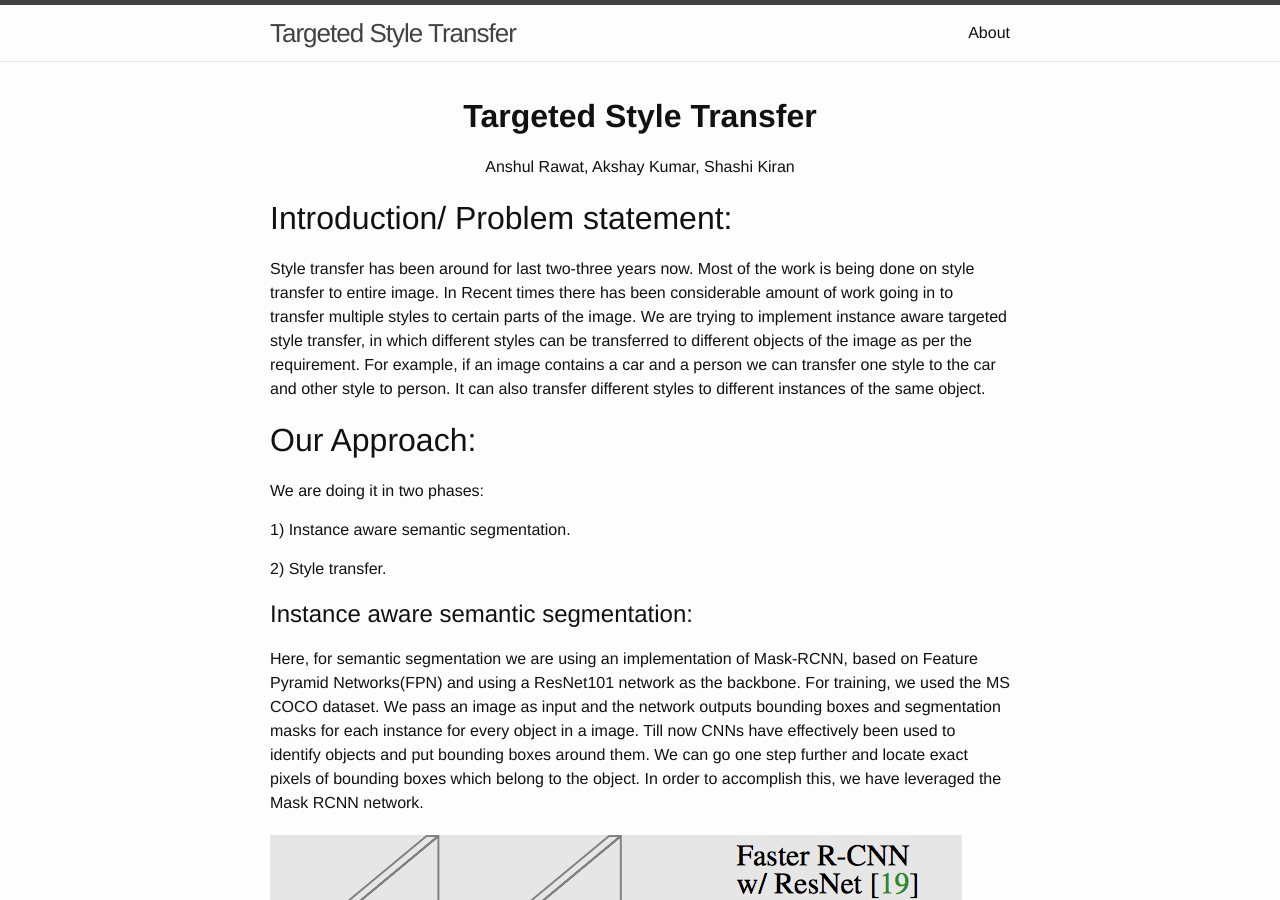
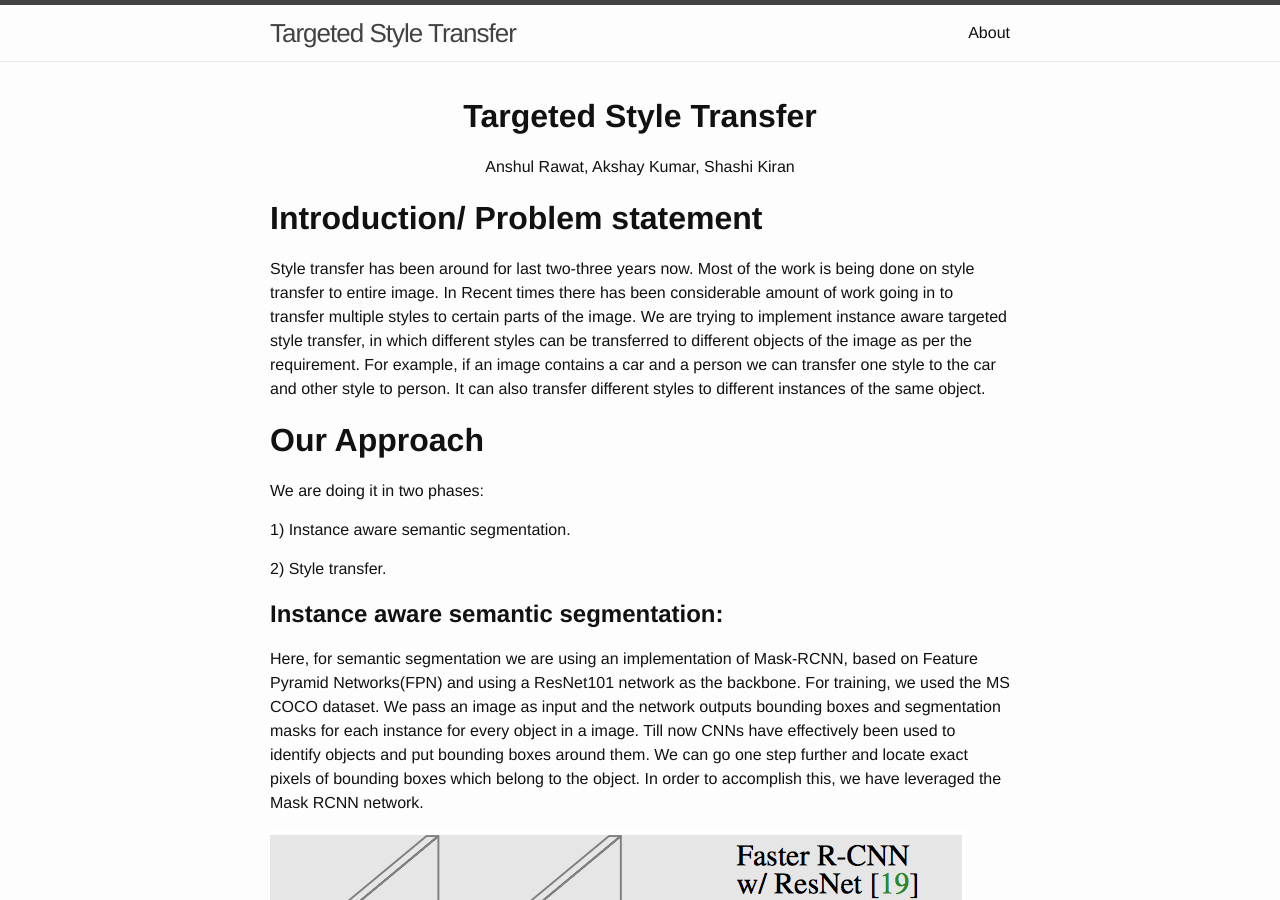
Before and after one commit to DarkKnightsDL/TargetedStyleTransfer, a Jekyll site: the page built from docs/index.md, in a window 1280 px wide and 900 px high. Built offline with Jekyll 4.4.1, drawn with Linux system fonts in a browser that asks for light colours; some of the changed text lies outside the part shown.

```diff
--- a/docs/index.md
+++ b/docs/index.md
@@ -6,11 +6,11 @@ layout: default
 
 <h4 align="center">Anshul Rawat, Akshay Kumar, Shashi Kiran</h4>
 
-<h1>Introduction/ Problem statement:</h1>
+# **Introduction/ Problem statement**
 
 Style transfer has been around for last two-three years now. Most of the work is being done on style transfer to entire image. In Recent times there has been considerable amount of work going in to transfer multiple styles to certain parts of the image. We are trying to implement instance aware targeted style transfer, in which different styles can be transferred to different objects of the image as per the requirement. For example, if an image contains a car and a person we can transfer one style to the car and other style to person. It can also transfer different styles to different instances of the same object.
 
-# Our Approach:
+# **Our Approach**
 
 We are doing it in two phases:
 
@@ -18,7 +18,7 @@ We are doing it in two phases:
 
 2) Style transfer.
 
-## Instance aware semantic segmentation:
+## **Instance aware semantic segmentation:**
 Here, for semantic segmentation we are using an implementation of Mask-RCNN, based on Feature Pyramid Networks(FPN) and using a ResNet101 network as the backbone. For training, we used the MS COCO dataset. We pass an image as input and the network outputs bounding boxes and segmentation masks for each instance for every object in a image.
 Till now CNNs have effectively been used to identify objects and put bounding boxes around them. We can go one step further and locate exact pixels of bounding boxes which belong to the object. In order to accomplish this, we have leveraged the Mask RCNN network.
 
@@ -39,7 +39,7 @@ Additionally, the Mask-RCNN also leverages the FPN to be able to detect objects
 <br>
 <br>
 
-## Style Transfer:
+## **Style Transfer:**
 We implement style transfer as an optimization problem as described in Gatys et al. [1]. Given a content image c, and a style image s we start with any random image and try to minimize the overall loss( content and style loss) given by the formula:
 x∗=argminx(αLcontent(c,x)+βLstyle(s,x))
 L=αLc+βLs
@@ -70,7 +70,7 @@ compare different layers
 
 Initially we had planned to do the style transfer to the entire image, followed by instance aware semantic segmentation which gave us the masks for different objects in the image. Then using these masks and user input we planned to superimpose the style onto original image accordingly. But this approach was not optimal as we were transferring many styles over the entire image which was redundant.  So we came up with a different approach for achieving targeted style transfer. Now, we are first doing the instance aware semantic segmentation part, which gives us the bounding boxes as well as the masks for each instance of every object in the image. After that, we take the input from the user as to which instance of which object he/she wants the style to be transferred on. The user can select multiple object instances and for the selected objects, we generate the masks as black and white images, with the white part denoting the mask for that object instance. Once this is done, we transfer the style onto the various user specified objects, and finally we get the style transferred image with the style transfer on the selected objects accordingly.
 
-# Results:
+# **Results**
 In this section we present various results we got from our network.
 
 ## Content image
@@ -90,4 +90,4 @@ The following results are obtained for 1000 iterations and a ratio of 1:40 for c
 ## Output when both conv2_2 and conv4_2 are taken together
 <img src="data/result_both_layers.png"/>
 
-# References:
+# **References**
```
